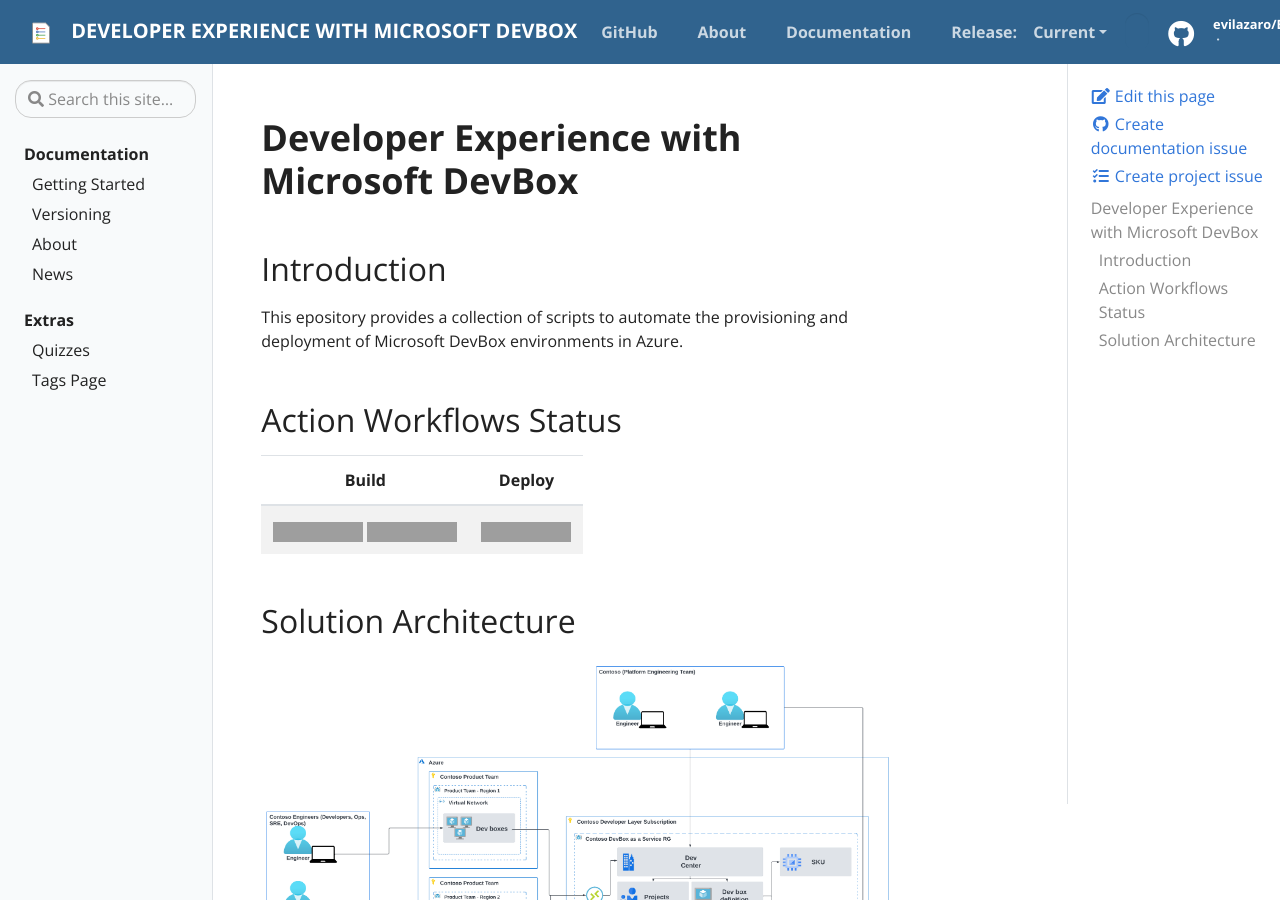
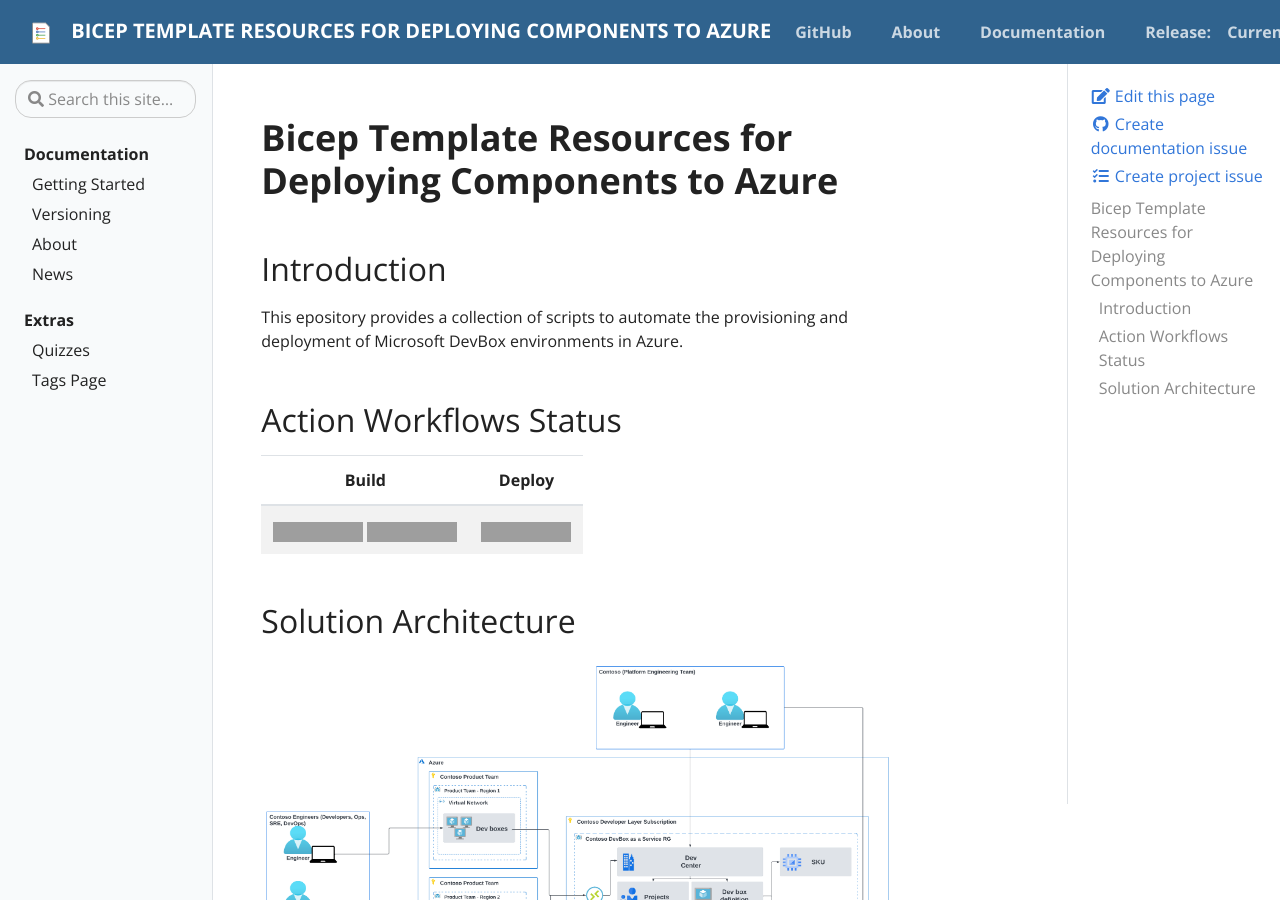
Before and after one commit to Evilazaro/BicepResources, a Jekyll site: the page built from docs/pages/index.md, in a window 1280 px wide and 900 px high. Built offline with Jekyll 4.4.1, drawn with Linux system fonts in a browser that asks for light colours; grey boxes are pictures that could not be loaded.

Commit message:
Adjusting files

```diff
--- a/docs/_config.yml
+++ b/docs/_config.yml
@@ -14,7 +14,7 @@
 # You can create any custom variable you would like, and they will be accessible
 # in the templates via {{ site.myvariable }}.
 
-title: Developer Experience with Microsoft DevBox
+title: Bicep Template Resources for Deploying Components to Azure
 email: evilazaro@gmail.com
 author: Evilazaro Alves
 description: > # this means to ignore newlines until "baseurl:"
--- a/docs/pages/index.md
+++ b/docs/pages/index.md
@@ -1,10 +1,10 @@
 ---
 layout: page
-title: Developer Experience with Microsoft DevBox
+title: Bicep Template Resources for Deploying Components to Azure
 permalink: /
 ---
 
-# Developer Experience with Microsoft DevBox
+# Bicep Template Resources for Deploying Components to Azure
 ## Introduction
 
 This epository provides a collection of scripts to automate the provisioning and deployment of Microsoft DevBox environments in Azure.
```
Also changed, not shown: docs/README.md (+2 -2 lines), docs/_posts/2019-06-29-welcome.md (+1 -1 lines), docs/pages/about.md (+1 -1 lines).
